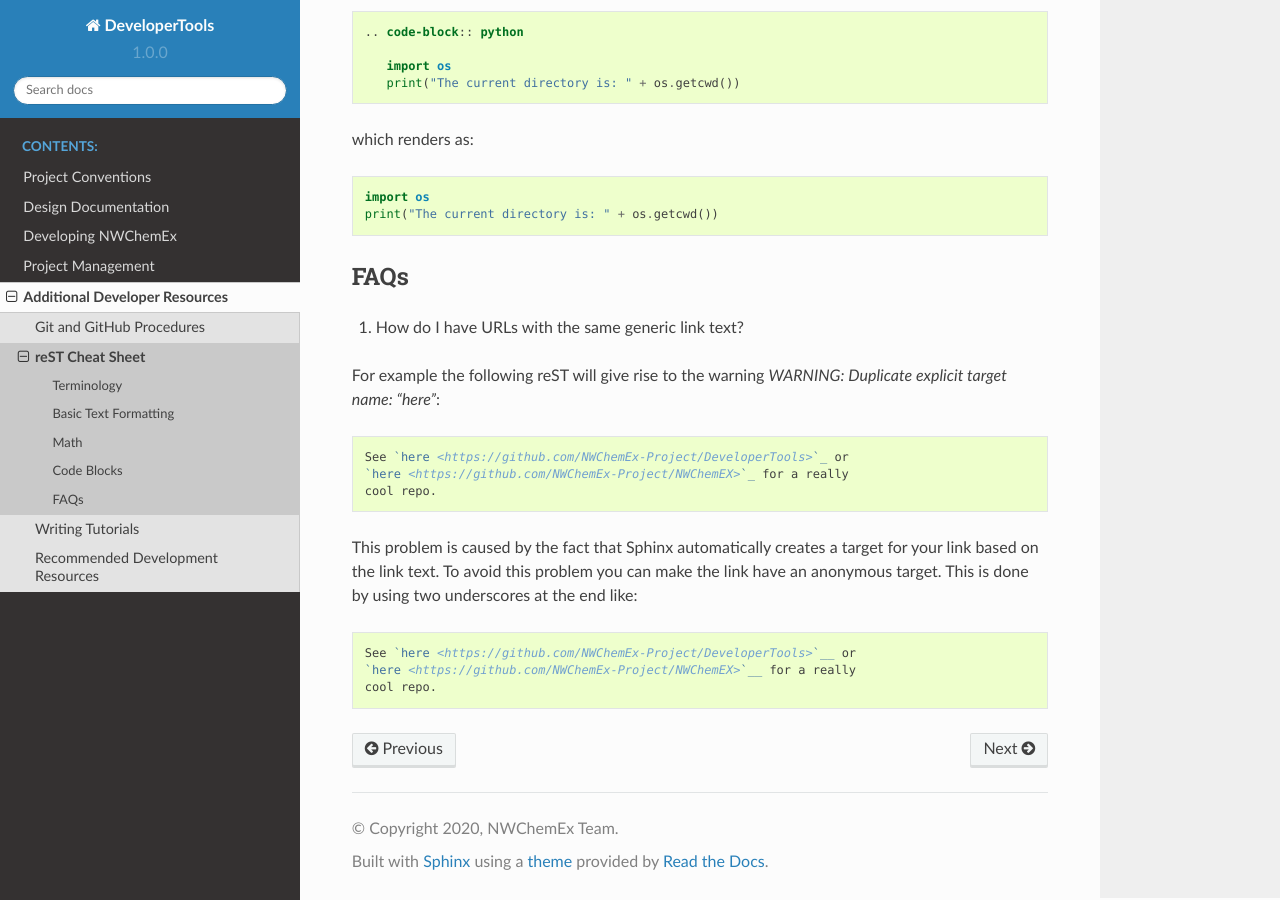
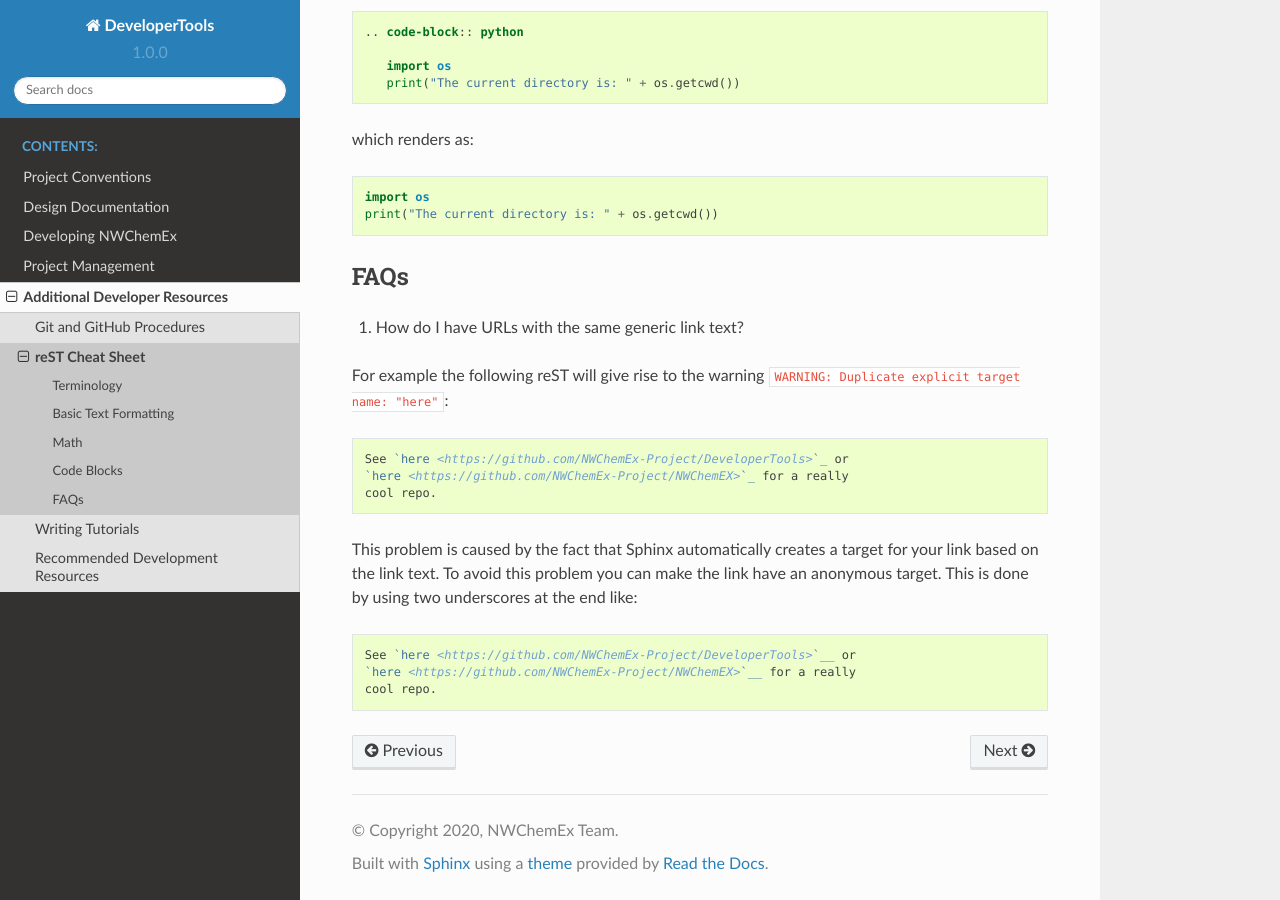
Before and after one commit to NWChemEx-Project/DeveloperTools, a Sphinx documentation site: the page built from docs/source/resources/rest_cheatsheet.rst, in a window 1280 px wide and 900 px high, scrolled down 2532 px. Built offline with Sphinx 7.4.7 and the Read the Docs theme 2.0.0, drawn with Linux system fonts in a browser that asks for light colours.

```diff
--- a/docs/source/resources/rest_cheatsheet.rst
+++ b/docs/source/resources/rest_cheatsheet.rst
@@ -159,7 +159,7 @@ FAQs
 #. How do I have URLs with the same generic link text?
 
 For example the following reST will give rise to
-the warning `WARNING: Duplicate explicit target name: "here"`:
+the warning ``WARNING: Duplicate explicit target name: "here"``:
 
 .. code-block:: rest
 
```
